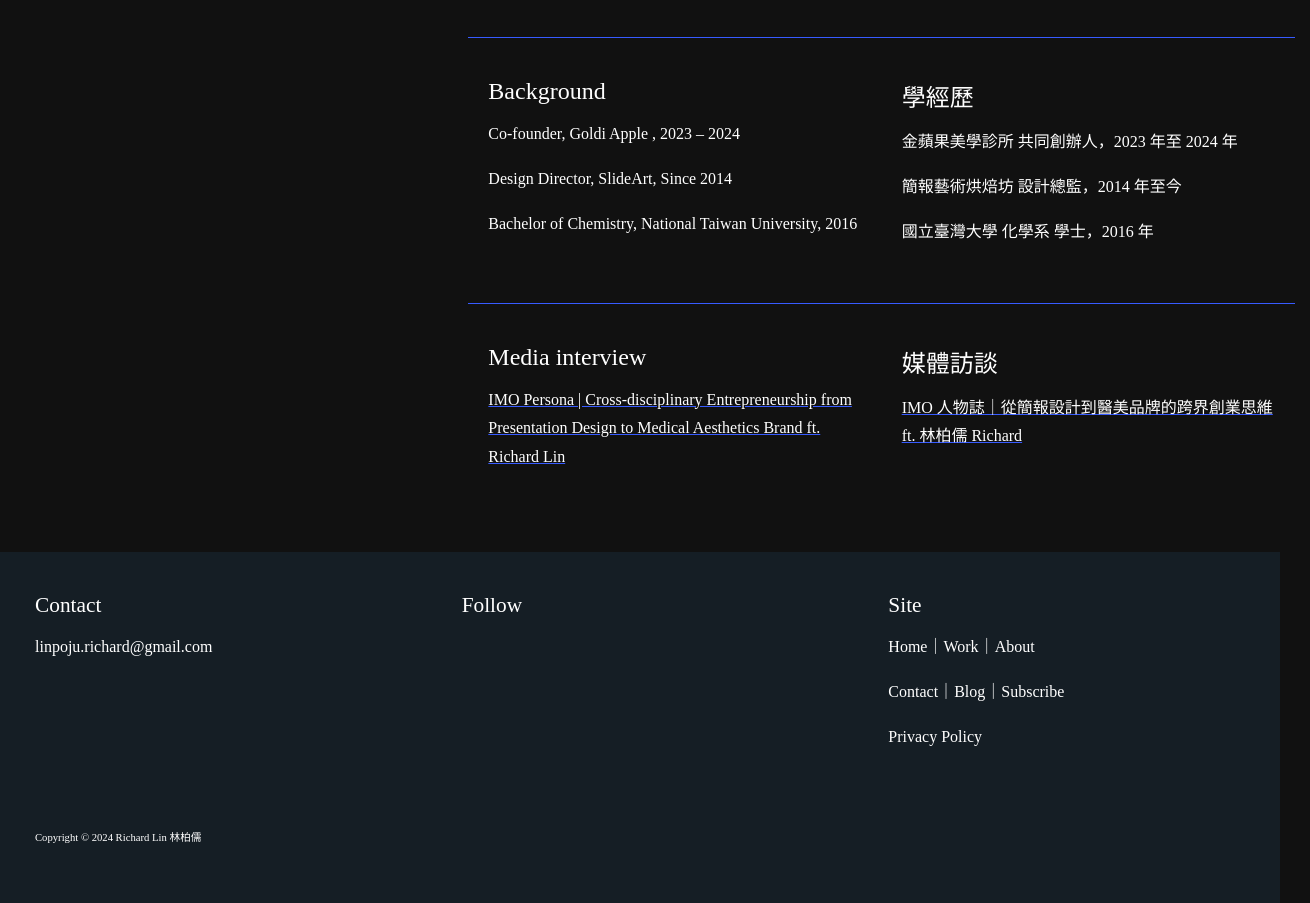
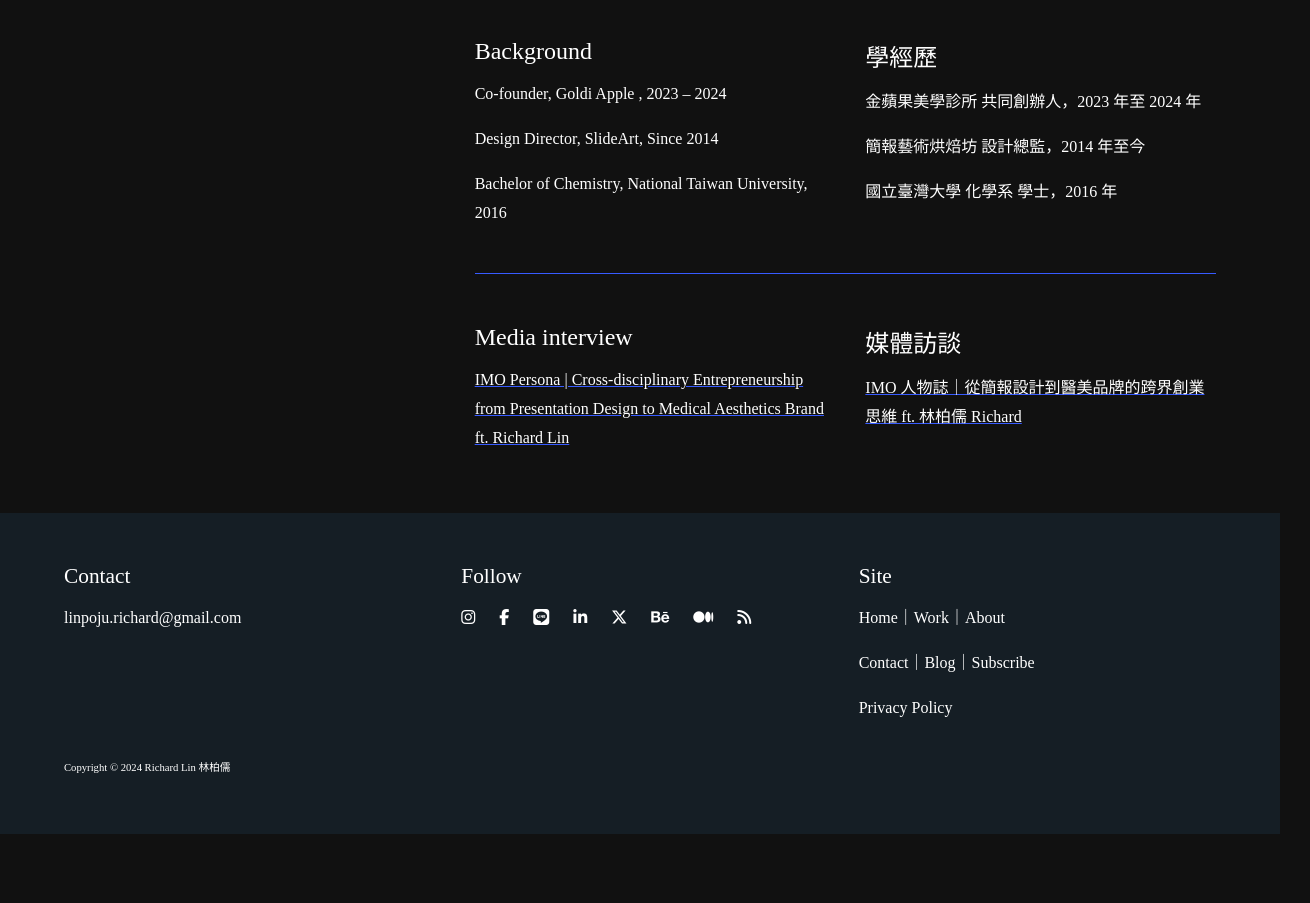
Before and after one commit to linporu/CS50x-2024-problem-sets, a plain HTML site: page Week 8 HTML, CSS, JavaScript/homepage/index.html in a window 1280 px wide. Shown: the part 581-1484 px from the top of the page, 1310 px wide, since content can reach past the window. After the commit the page ends 1415 px from the top, so only its background shows below. Drawn offline with Linux system fonts and the light colour scheme.

Commit message:
Update 240913 v02 已完成： 1. 完成 favicon 2. 完成 footer icon
待完成：
1. 完成 footer credit 時間自動調整到今年

```diff
--- a/Week 8 HTML, CSS, JavaScript/homepage/index.html
+++ b/Week 8 HTML, CSS, JavaScript/homepage/index.html
@@ -11,7 +11,9 @@
         <style>
             @import url('https://fonts.googleapis.com/css2?family=Noto+Serif+TC:wght@200..900&display=swap');
         </style>
+        <link rel="icon" type="image/png" href="/Favicon_512*512.png">
         <title>Richardlin.io - Home</title>
+        <link rel="stylesheet" href="https://cdnjs.cloudflare.com/ajax/libs/font-awesome/6.5.1/css/all.min.css">
     </head>
     <body>
         <nav class="navbar">
@@ -27,7 +29,7 @@
             </div>
         </nav>
 
-        <div class="section">
+        <div class="first-section">
             <div class="row">
                 <div class="left-column">
                     <img src="profile.jpg" alt="Richard Lin's profile picture" class="image">
@@ -76,7 +78,6 @@
                 </div>
             </div>
         </div>
-
     </body>
     <footer>
         <div class="section">
@@ -87,7 +88,16 @@
                 </div>
                 <div class="center-column">
                     <h3>Follow</h3>
-
+                    <div class="social-icons">
+                        <a href="https://www.instagram.com/richardlin.io/" target="_blank"><i class="fab fa-instagram"></i></a>
+                        <a href="https://www.facebook.com/richardlin.io/" target="_blank"><i class="fab fa-facebook-f"></i></a>
+                        <a href="https://line.me/ti/p/Kh9boKemD1" target="_blank"><i class="fab fa-line"></i></a>
+                        <a href="https://www.linkedin.com/in/po-ju-lin-445085a3/" target="_blank"><i class="fab fa-linkedin-in"></i></a>
+                        <a href="https://x.com/RichardLin_io" target="_blank"><i class="fab fa-x-twitter"></i></a>
+                        <a href="https://www.behance.net/richardlindesign" target="_blank"><i class="fab fa-behance"></i></a>
+                        <a href="https://medium.com/@richardlin.io" target="_blank"><i class="fab fa-medium-m"></i></a>
+                        <a href="/rss.xml" target="_blank"><i class="fas fa-rss"></i></a>
+                    </div>
                 </div>
                 <div class="right-column">
                     <h3>Site</h3>
--- a/Week 8 HTML, CSS, JavaScript/homepage/styles.css
+++ b/Week 8 HTML, CSS, JavaScript/homepage/styles.css
@@ -15,108 +15,105 @@
     --max-width: 1280px;
 }
 
-/* Basic layout */
+/* Global layout */
 body {
     font-family: var(--default-font);
     color: white;
     background-color: var(--dark-grey-color);
     margin: 0;
     padding: 0;
-    padding-top: 40px;
+    word-wrap: break-word;
+    overflow-wrap: break-word;
+    hyphens: auto;
 }
 
-body .section {
-    width: 100%;
+/* Main content area */
+.section {
+    width: 90%;
     max-width: var(--max-width);
     margin-left: auto;
     margin-right: auto;
-    padding-left: 15px;
-    padding-right: 15px;
-    padding-top: var(--navbar-height);
+    padding-left: 0px;
+    padding-right: 0px;
+    padding-top: 40px;
     padding-bottom: 40px;
 }
 
-/* Responsive design */
-@media (max-width: 767.98px) {
-    .section > * {
-        width: 100%;
-        text-align: left;
-    }
-}
-
-@media (min-width: 768px) {
-    .sectino > * {
-        text-align: left;
-    }
-}
-
-footer {
-    font-family: var(--default-font);
-    color: white;
-    background-color: var(--dark-blue-color);
-    margin: 0;
-    padding: 0;
-    padding-top: 0px;
-}
-
-footer .section {
-    width: 100%;
+.first-section {
+    width: 90%;
     max-width: var(--max-width);
     margin-left: auto;
     margin-right: auto;
-    padding-left: 15px;
-    padding-right: 15px;
-    padding-top: 0;
-    padding-bottom: 20px;
+    padding-left: 0px;
+    padding-right: 0px;
+    padding-top: calc(var(--navbar-height) + 20px);
+    padding-bottom: 40px;
 }
 
-footer a {
-    color: white;
-    transition: color 0.3s ease;
-    line-height: 1.8;
-    text-decoration: none;  /* 添加這行 */
-}
-
-footer a:hover {
-    color: var(--blue-color);
-}
-
-#footer-credits {
-    font-size: 8pt;
+.row {
+    display: flex;
+    min-height: auto;
+    align-items: flex-start;
+    margin-top: 20px;
+    margin-bottom: 20px;
 }
 
 
-/* Link styles */
-a {
-    color: white;
-    text-decoration: underline;
-    text-decoration-color: var(--blue-color);
-    transition: color 0.3s ease;
-    line-height: 1.8;
+
+.content-wrapper {
+    flex: 2;
+    display: flex;
+    flex-direction: column;
+    position: relative;
 }
 
-a:hover {
-    color: var(--blue-color);
+.columns-container {
+    display: flex;
 }
 
-/* Text styles */
+.left-column,.center-column {
+    flex: 1;
+    padding: 0px;
+    margin-right: 40px;
+    display: flex;
+    flex-direction: column;
+    justify-content: flex-start;
+    align-items: flex-start;
+}
+
+.right-column {
+    flex: 1;
+    padding: 0px;
+    margin-right: 0px; /* Remove right margin */
+    display: flex;
+    flex-direction: column;
+    justify-content: flex-start;
+    align-items: flex-start;
+}
+
+/* Typography styles */
 p {
     font-weight: 200;
     line-height: 1.8;
     font-size: 12pt;
     margin: 0;
     padding-bottom: 16px;
+    word-wrap: break-word;
+    overflow-wrap: break-word;
+    max-width: 100%;
 }
 
 p strong {
     font-weight: 500;
 }
 
-/* Heading styles */
 h1 {
     font-weight: 700;
     margin-bottom: 20px;
     font-size: 22pt;
+    word-wrap: break-word;
+    overflow-wrap: break-word;
+    max-width: 100%;
 }
 
 h2 {
@@ -129,6 +126,18 @@ h3 {
     font-weight: 500;
     margin-bottom: 15px;
     font-size: 16pt;
+}
+
+a {
+    color: white;
+    text-decoration: underline;
+    text-decoration-color: var(--blue-color);
+    transition: color 0.3s ease;
+    line-height: 1.8;
+}
+
+a:hover {
+    color: var(--blue-color);
 }
 
 /* Font classes */
@@ -146,6 +155,41 @@ h3 {
 .noto-serif-tc-800 { font-weight: 800; }
 .noto-serif-tc-900 { font-weight: 900; }
 
+/* Design Elements */
+.image {
+    max-width: 100%;
+    max-height: 100%;
+    object-fit: cover;
+}
+
+.divider {
+    width: 100%;
+    height: 1px;
+    background-color: var(--blue-color);
+    margin-top: 30px;
+    margin-bottom: 30px;
+}
+
+.social-icons {
+    display: inline-block;
+}
+
+.social-icons a {
+    font-size: 16px;
+    color: white;
+    margin-right: 20px; /* 添加右邊距 */
+    display: inline-block; /* 確保每個連結都是 inline-block */
+}
+
+.social-icons a:last-child {
+    margin-right: 0; /* 移除最後一個圖標的右邊距 */
+}
+
+.social-icons a:hover {
+    color: var(--blue-color);
+}
+
+
 /* Navigation bar */
 .navbar {
     background-color: rgba(0, 0, 0, 0.0);
@@ -153,18 +197,18 @@ h3 {
     height: var(--navbar-height);
     z-index: 1000;
     width: 100%;
-    padding: 0; /* 移除可能的 padding */
+    padding: 0;
 }
 
 .navbar .container {
     height: 100%;
-    width: 100%;
+    width: 90%;
     max-width: var(--max-width);
     display: flex;
     align-items: center;
     justify-content: flex-end;
-    margin: 0 auto; /* 居中對齊 */
-    padding: 0 15px; /* 添加兩側 padding */
+    margin: 0 auto;
+    padding: 0px;
 }
 
 .navbar ul {
@@ -194,74 +238,65 @@ h3 {
     color: rgba(255, 255, 255, 1);
 }
 
-/* Responsive navbar */
-@media (max-width: 600px) {
-    .navbar .container {
-        justify-content: center;
-    }
 
-    .navbar ul {
-        width: 100%;
-        justify-content: space-around;
-    }
 
-    .navbar li {
-        margin: 0;
-    }
+/* Footer styles */
+footer {
+    font-family: var(--default-font);
+    color: white;
+    background-color: var(--dark-blue-color);
+    margin: 0;
+    padding: 0;
+    padding-top: 0px;
 }
 
-/* Main content area */
-.row {
-    display: flex;
-    min-height: auto;
-    align-items: flex-start;
-    margin-top: 20px
+footer .section {
+    width: 90%;
+    max-width: var(--max-width);
+    margin-left: auto;
+    margin-right: auto;
+    padding-left: 0px;
+    padding-right: 0px;
+    padding-top: 10px;
+    padding-bottom: 20px;
 }
 
-.image {
-    max-width: 100%;
-    max-height: 100%;
-    object-fit: cover;
-}
-
-.content-wrapper {
-    flex: 2;
-    display: flex;
-    flex-direction: column;
-    position: relative;
-    /* 移除 height: auto; */
-}
-
-.columns-container {
-    display: flex;
-    /* 移除 flex: 1; */
-}
-
-.left-column {
+footer .left-column, .center-column {
     flex: 1;
-    padding: 20px;
+    padding: 0px;
+    margin-right: 40px;
     display: flex;
     flex-direction: column;
     justify-content: flex-start;
     align-items: flex-start;
 }
 
-.center-column, .right-column {
+footer .right-column {
     flex: 1;
-    padding: 20px;
+    padding: 0px;
+    margin-right: 0px;
     display: flex;
     flex-direction: column;
     justify-content: flex-start;
+    align-items: flex-start;
 }
 
-.divider {
-    width: 100%;
-    height: 1px;
-    background-color: var(--blue-color);
-    margin-top: 20px;
+footer a {
+    color: white;
+    transition: color 0.3s ease;
+    line-height: 1.8;
+    text-decoration: none;
 }
 
-/* Responsive main content area */
+footer a:hover {
+    color: var(--blue-color);
+}
+
+#footer-credits {
+    font-size: 8pt;
+}
+
+/* Mobile version styles */
 @media (max-width: 1024px) {
     .row {
         flex-direction: column;
@@ -280,4 +315,37 @@ h3 {
     .left-column, .center-column, .right-column {
         flex: none;
     }
+
+    .section > * {
+        width: 100%;
+        text-align: left;
+    }
+
+    .navbar .container {
+        justify-content: center;
+    }
+
+    .navbar ul {
+        width: 100%;
+        justify-content: space-around;
+    }
+
+    .navbar li {
+        margin: 0;
+    }
 }
+
+@media (max-width: 600px) {
+    .navbar .container {
+        justify-content: center;
+    }
+
+    .navbar ul {
+        width: 100%;
+        justify-content: space-around;
+    }
+
+    .navbar li {
+        margin: 0;
+    }
+}
```
Also changed, not shown: Week 8 HTML, CSS, JavaScript/homepage/Favicon_512*512.png (added).
